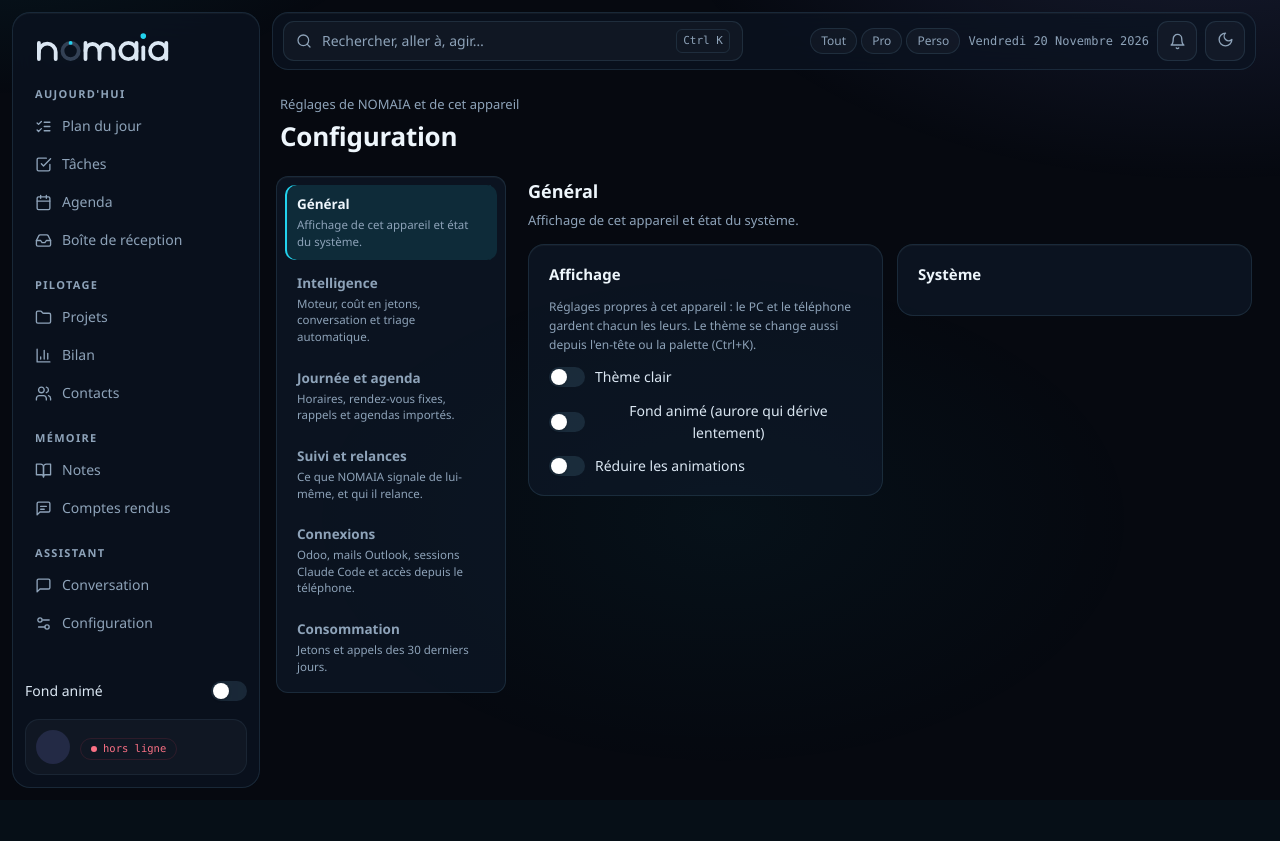
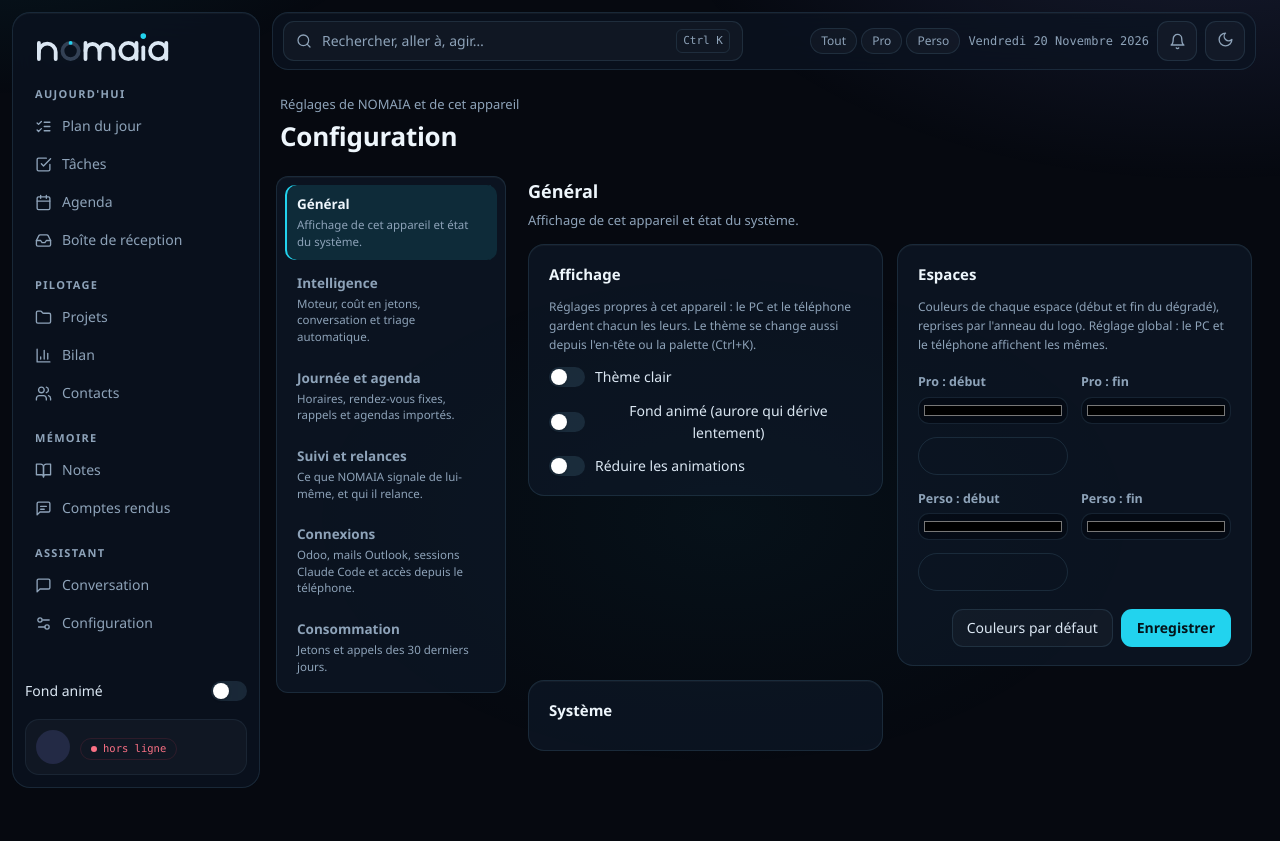
Before and after one commit to dibichristian/nomaia, a Python web app: template templates/config.html in a window 1280 px wide. Before the commit the page ends 788 px from the top, so only its background shows below. Run offline with Jinja, Linux system fonts and the light colour scheme; the template is opened without the code that fills it, so the values that code supplies are empty.

Commit message:
feat(config): couleurs des espaces Pro et Perso
Carte « Espaces » dans la Configuration : debut et fin du degrade de
chaque espace, injectes en variables CSS --space-<espace>-from/-to.
Seul le format #rrggbb est accepte, a l'ecriture comme a la lecture.

Co-Authored-By: Claude Opus 5.5 <noreply@anthropic.com>

```diff
--- a/app.py
+++ b/app.py
@@ -114,7 +114,7 @@ def create_app(start_worker=True):
 
     @app.context_processor
     def shell_context():
-        """Nom affiche en bas de la barre laterale, et ses initiales."""
+        """Nom affiche en bas de la barre laterale, ses initiales, l'espace et ses couleurs."""
         name = (setting.get("display_name") or "").strip() or "NOMAIA"
         initials = "".join(word[0] for word in name.split()[:2]).upper()
         return {
@@ -122,6 +122,7 @@ def create_app(start_worker=True):
             "display_initials": initials,
             "space_filter": setting.space_filter() or "all",
             "create_space": setting.create_space(),
+            "space_colors": setting.space_colors(),
         }
 
     # Controle d'acces et garde-fou CSRF, avant toute route.
--- a/static/css/pages/config.css
+++ b/static/css/pages/config.css
@@ -184,6 +184,16 @@
 .config-card select { min-height: 38px; cursor: pointer; }
 
 .config-help code { font-family: var(--mono); font-size: 11.5px; color: var(--text); }
+
+/* Couleurs d'un espace : deux pastilles et l'apercu du degrade. */
+.space-colors { align-items: end; }
+.space-colors input[type="color"] { width: 100%; }
+.space-preview {
+  align-self: end;
+  min-height: 38px;
+  border-radius: 999px;
+  border: 1px solid var(--line);
+}
 
 .config-actions { display: flex; flex-wrap: wrap; justify-content: flex-end; gap: 8px; margin-top: 18px; }
 
--- a/static/js/config.js
+++ b/static/js/config.js
@@ -204,6 +204,7 @@ function fillForm() {
 
   fillWorkDays(s.work_days);
   fillHolidayCountries(s.holiday_country);
+  fillSpaceColors(s);
 
   const telegram = state.status.telegram || {};
   document.getElementById("tg-state").textContent = telegram.ok
@@ -218,6 +219,56 @@ function fillForm() {
     : "absent";
   document.getElementById("cf-tg-key-state").classList.toggle("ok", Boolean(jeton.defined));
 }
+
+/* ---------- Couleurs des espaces ---------- */
+
+/* Couleurs d'origine, identiques aux defauts de models/setting.py et shell.css. */
+const SPACE_COLOR_DEFAULTS = {
+  pro: { from: "#6366f1", to: "#22d3ee" },
+  perso: { from: "#f59e0b", to: "#ec4899" },
+};
+
+function spaceColorInput(space, edge) {
+  return document.getElementById(`cf-space-${space}-${edge}`);
+}
+
+/* Apercu du degrade d'un espace, d'apres les deux champs couleur. */
+function renderSpacePreview(space) {
+  const debut = spaceColorInput(space, "from").value;
+  const fin = spaceColorInput(space, "to").value;
+  document.getElementById(`cf-space-${space}-preview`).style.background =
+    `linear-gradient(90deg, ${debut}, ${fin})`;
+}
+
+function fillSpaceColors(s) {
+  for (const space of Object.keys(SPACE_COLOR_DEFAULTS)) {
+    for (const edge of ["from", "to"]) {
+      spaceColorInput(space, edge).value =
+        s[`space_${space}_color_${edge}`] || SPACE_COLOR_DEFAULTS[space][edge];
+    }
+    renderSpacePreview(space);
+  }
+}
+
+document.querySelectorAll("[data-space-colors]").forEach((row) => {
+  row.addEventListener("input", () => renderSpacePreview(row.dataset.spaceColors));
+});
+
+/* Applique les couleurs enregistrees a la page ouverte, sans rechargement :
+   meme variables que la balise <style> de layout.html. */
+function applySpaceColors() {
+  const root = document.documentElement.style;
+  for (const space of Object.keys(SPACE_COLOR_DEFAULTS)) {
+    for (const edge of ["from", "to"]) {
+      root.setProperty(`--space-${space}-${edge}`, state.settings[`space_${space}_color_${edge}`]);
+    }
+  }
+}
+
+/* Remet les champs aux couleurs d'origine ; l'enregistrement reste explicite. */
+document.getElementById("cf-space-reset").addEventListener("click", () => {
+  fillSpaceColors({});
+});
 
 /* ---------- Jours travailles et feries ---------- */
 
@@ -785,6 +836,12 @@ const GROUPS = {
   mail: () => ({
     mail_enabled: document.getElementById("cf-mail-enabled").value,
   }),
+  espaces: () => ({
+    space_pro_color_from: spaceColorInput("pro", "from").value,
+    space_pro_color_to: spaceColorInput("pro", "to").value,
+    space_perso_color_from: spaceColorInput("perso", "from").value,
+    space_perso_color_to: spaceColorInput("perso", "to").value,
+  }),
 };
 
 document.addEventListener("click", async (event) => {
@@ -807,6 +864,7 @@ document.addEventListener("click", async (event) => {
     await reload();
     if (bouton.dataset.save === "odoo") loadSources();
     if (bouton.dataset.save === "mail") loadMail();
+    if (bouton.dataset.save === "espaces") applySpaceColors();
     toast("Configuration enregistrée.");
   } catch (error) {
     toast(error.message, true);
--- a/templates/config.html
+++ b/templates/config.html
@@ -45,6 +45,29 @@
               <span class="switch-track" aria-hidden="true"><span class="switch-knob"></span></span>
               Réduire les animations
             </button>
+          </div>
+        </article>
+
+        <article class="card config-card">
+          <h2 class="card-title">Espaces</h2>
+          <p class="config-help">Couleurs de chaque espace (début et fin du dégradé), reprises par l'anneau
+             du logo. Réglage global : le PC et le téléphone affichent les mêmes.</p>
+          {% for space, label in (("pro", "Pro"), ("perso", "Perso")) %}
+          <div class="modal-row space-colors" data-space-colors="{{ space }}">
+            <div>
+              <label for="cf-space-{{ space }}-from">{{ label }} : début</label>
+              <input type="color" id="cf-space-{{ space }}-from">
+            </div>
+            <div>
+              <label for="cf-space-{{ space }}-to">{{ label }} : fin</label>
+              <input type="color" id="cf-space-{{ space }}-to">
+            </div>
+            <div class="space-preview" id="cf-space-{{ space }}-preview" aria-hidden="true"></div>
+          </div>
+          {% endfor %}
+          <div class="config-actions">
+            <button type="button" class="btn-ghost" id="cf-space-reset">Couleurs par défaut</button>
+            <button type="button" class="btn-primary" data-save="espaces">Enregistrer</button>
           </div>
         </article>
 
--- a/templates/layout.html
+++ b/templates/layout.html
@@ -91,6 +91,9 @@
   {% endfor %}
   <link rel="stylesheet" href="{{ url_for('static', filename='css/motion.css') }}">
   <link rel="stylesheet" href="{{ url_for('static', filename='css/print.css') }}" media="print">
+  {#- Couleurs des espaces reglees en Configuration, apres shell.css qui porte
+      les defauts. Valeurs deja validees en #rrggbb (setting.space_colors). -#}
+  <style>:root{ {%- for variable, color in space_colors.items() -%}{{ variable }}:{{ color }};{%- endfor -%} }</style>
 </head>
 <body>
   <div class="aurora" aria-hidden="true"><div class="aurora-layer"></div></div>
```
Also changed, not shown: controllers/api_settings.py (+16 -0 lines), models/setting.py (+41 -0 lines), tests/test_shell.py (+2 -2 lines), tests/test_space_colors.py (added, +79 -0 lines).
